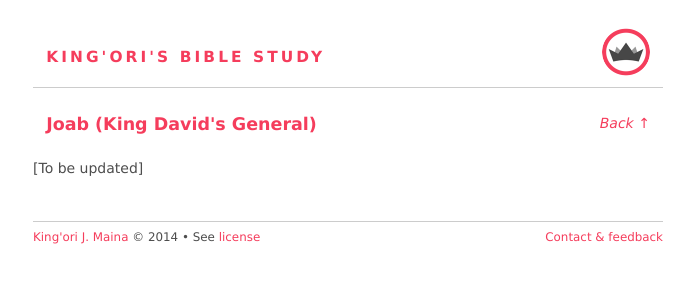
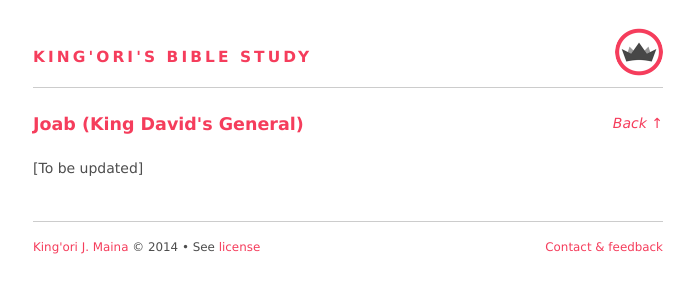
Before and after one commit to itskingori/systematic-theology, a Jekyll site: the page built from people/joab-son-of-zeruiah.md, in a window 1280 px wide. Shown: the top 300 px of the page, without its empty margins (292-986 px from the left). Built offline with Jekyll 4.4.1, drawn with Linux system fonts in a browser that asks for light colours; Markdown is read by kramdown in place of the engine named in the settings.

Commit message:
Fix footer header and heading alignment

```diff
--- a/_includes/footer.html
+++ b/_includes/footer.html
@@ -3,6 +3,7 @@
   <div class="small-11 small-centered medium-10 medium-centered large-9 large-centered column clearfix">
 
     <footer class="clearfix">
+      <div class="row">
         <div class="text-left small-8 columns">
           <a href="{{ site.author.website }}" target="_blank">{{ site.author.fullname }}</a> © 2014 •
           See <a href="{{ site.license }}" target="_blank">license</a>
@@ -10,6 +11,7 @@
         <div class="text-right small-4 columns">
           <a href="mailto:j+st@kingori.co?Subject=Hey%20There...">Contact &amp; feedback</a>
         </div>
+      </div>
     </footer>
 
   </div>
--- a/_includes/header.html
+++ b/_includes/header.html
@@ -3,6 +3,7 @@
   <div class="small-11 small-centered medium-10 medium-centered large-9 large-centered column clearfix">
 
     <header class="clearfix">
+      <div class="row">
         <div class="text-left small-12 medium-10 large-10 columns">
           <a href="{{ site.baseurl }}/" id="title">KING'ORI'S BIBLE STUDY</a>
         </div>
@@ -11,6 +12,7 @@
             <img src="{{ site.baseurl }}/assets/images/logo-transparent-border-48@2x.png" height="48" width="48">
           </a>
         </div>
+      </div>
     </header>
 
   </div>
--- a/_layouts/study.html
+++ b/_layouts/study.html
@@ -9,11 +9,13 @@
 
     <div class="row">
       <div class="small-11 small-centered medium-10 medium-centered large-9 large-centered column clearfix">
-        <div class="text-left small-8 columns">
-          <h2><a href="{{ site.baseurl }}{{ page.url }}">{{ page.title }}</a></h2>
-        </div>
-        <div class="text-right small-4 columns">
-          <div class="back-nav"><em><a href="{{ site.baseurl }}{{ page.sectionlink }}">Back ↑</a></em></div>
+        <div class="row">
+          <div class="text-left small-8 columns">
+            <h2><a href="{{ site.baseurl }}{{ page.url }}">{{ page.title }}</a></h2>
+          </div>
+          <div class="text-right small-4 columns">
+            <div class="back-nav"><em><a href="{{ site.baseurl }}{{ page.sectionlink }}">Back ↑</a></em></div>
+          </div>
         </div>
       </div>
     </div>
--- a/assets/stylesheets/styles.less
+++ b/assets/stylesheets/styles.less
@@ -73,8 +73,6 @@
 
   div {
     padding-top: 10px;
-    padding-left: 0px !important;
-    padding-right: 0px !important;
   }
 }
 
```
Lines whose indentation alone changed are shown as unchanged.
